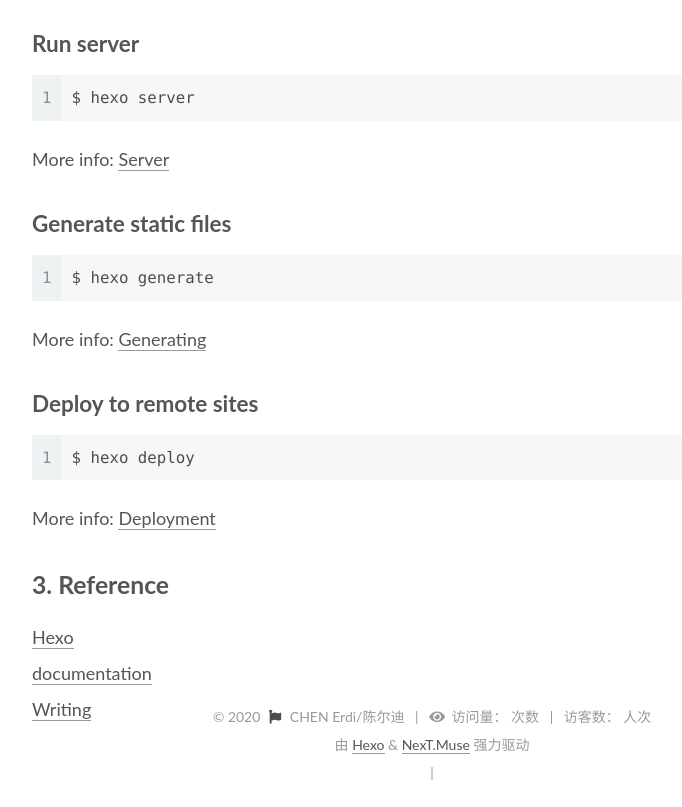
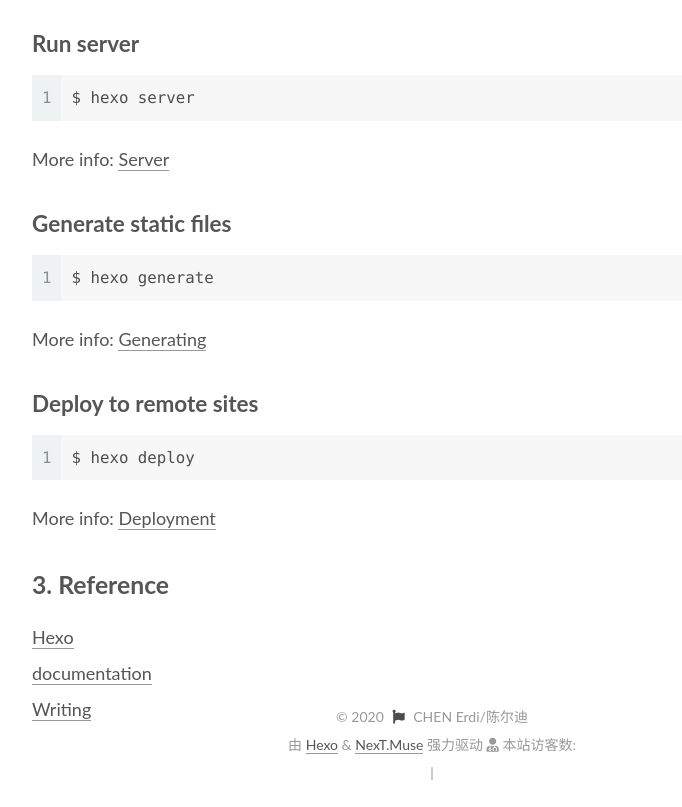
Before and after one commit to ChenErdi/ChenErdi.github, a plain HTML site: page 2020/05/18/第一篇博客/index.html in a window 1280 px wide. Shown: the part 1502-2309 px from the top of the page, without its empty margins (368-1050 px from the left). Drawn offline with Linux system fonts and the light colour scheme; some packages are replaced by stand-ins of ours; a script that the page names is missing.

Commit message:
Site updated: 2020-05-19 14:47:21

```diff
--- a/2020/05/18/第一篇博客/index.html
+++ b/2020/05/18/第一篇博客/index.html
@@ -14,7 +14,7 @@
 
 
 <link rel="stylesheet" href="/lib/font-awesome/css/all.min.css">
-  <link rel="stylesheet" href="/lib/pace/pace-theme-mac-osx.min.css">
+  <link rel="stylesheet" href="/lib/pace/pace-theme-center-radar.min.css">
   <script src="/lib/pace/pace.min.js"></script>
 
 <script id="hexo-configurations">
@@ -368,21 +368,13 @@
     <i class="fab fa-font-awesome-flag"></i>
   </span>
   <span class="author" itemprop="copyrightHolder">CHEN Erdi/陈尔迪</span>
-
-  <span class="post-meta-divider">|</span>
-  <span id="busuanzi_container_site_pv">
-	  <span class="post-meta-item-icon">
-		  <i class="fa fa-eye"></i>
-	  </span>
-	  访问量：<span id="busuanzi_value_site_pv"></span> 次数
-  </span>
-
-  <span class="post-meta-divider">|</span>
-	<span id="busuanzi_container_site_uv">
-	  访客数：<span id="busuanzi_value_site_uv"></span> 人次
-  </span>
 </div>
   <div class="powered-by">由 <a href="https://hexo.io/" class="theme-link" rel="noopener" target="_blank">Hexo</a> & <a href="https://muse.theme-next.org/" class="theme-link" rel="noopener" target="_blank">NexT.Muse</a> 强力驱动
+  </div>
+  <div class="powered-by">
+    <i class="fa fa-user-md"></i><span id="busuanzi_container_site_uv">
+      本站访客数:<span id="busuanzi_value_site_uv"></span>
+    </span>
   </div>
 
 
--- a/css/main.css
+++ b/css/main.css
@@ -1168,7 +1168,7 @@ pre .javascript .function {
 }
 .links-of-author a::before,
 .links-of-author span.exturl::before {
-  background: #94255d;
+  background: #74ff60;
   border-radius: 50%;
   content: ' ';
   display: inline-block;
```
Also changed, not shown: archives/2020/05/index.html (+6 -14 lines), archives/2020/index.html (+6 -14 lines), archives/index.html (+6 -14 lines), categories/Linux/Hexo/index.html (+6 -14 lines), categories/Linux/index.html (+6 -14 lines), index.html (+6 -14 lines).
